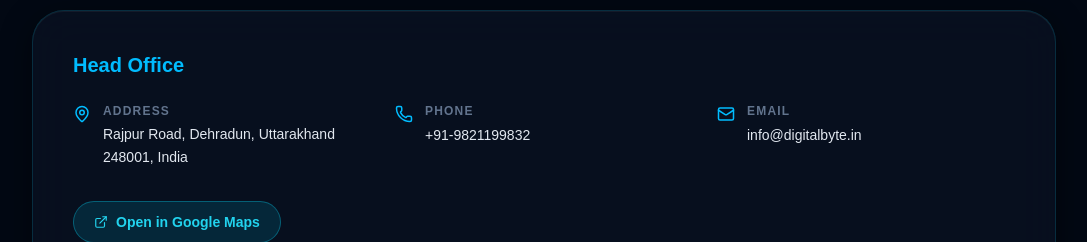
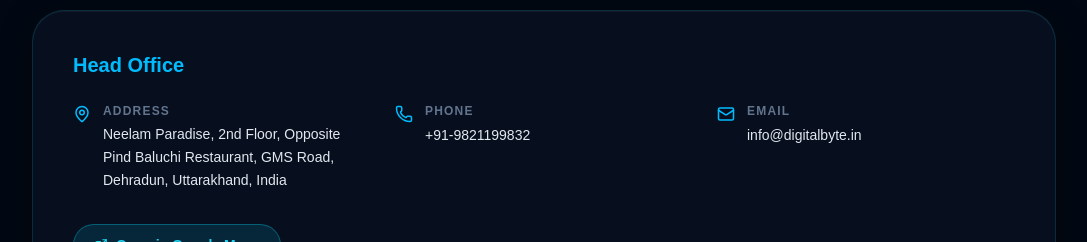
Before and after one commit to Abhi-nav07/DBS_Replica, a Next.js app: page / in a window 1280 px wide. Shown: the part 4500-4742 px from the top of the page, without its empty margins (96-1183 px from the left). Built offline with nearby package versions, Linux system fonts and the light colour scheme; a web font is replaced by a local one.

Commit message:
Dehradun Location Updated

```diff
--- a/app/page.tsx
+++ b/app/page.tsx
@@ -48,14 +48,19 @@
 // ─────────────────────────────────────────────────────────────
 const OFFICES = [
   {
-    tab: "Head Office",
-    city: "Dehradun",
-    address: "Rajpur Road, Dehradun, Uttarakhand 248001, India",
-    phone: "+91-9821199832",
-    email: "info@digitalbyte.in",
-    googleMapsUrl: "https://maps.google.com/?q=Rajpur+Road+Dehradun+Uttarakhand",
-    embedUrl: "https://maps.google.com/maps?q=Rajpur+Road,+Dehradun,+Uttarakhand&output=embed",
-  },
+  tab: "Head Office",
+  city: "Dehradun",
+  address:
+    "Neelam Paradise, 2nd Floor, Opposite Pind Baluchi Restaurant, GMS Road, Dehradun, Uttarakhand, India",
+  phone: "+91-9821199832",
+  email: "info@digitalbyte.in",
+
+  googleMapsUrl:
+    "https://maps.google.com/?q=Neelam+Paradise+2nd+Floor+Opposite+Pind+Baluchi+Restaurant+GMS+Road+Dehradun",
+
+  embedUrl:
+    "https://maps.google.com/maps?q=Neelam+Paradise+2nd+Floor+Opposite+Pind+Baluchi+Restaurant+GMS+Road+Dehradun&output=embed",
+},,
   {
     tab: "Branch Office",
     city: "Pune",
```
